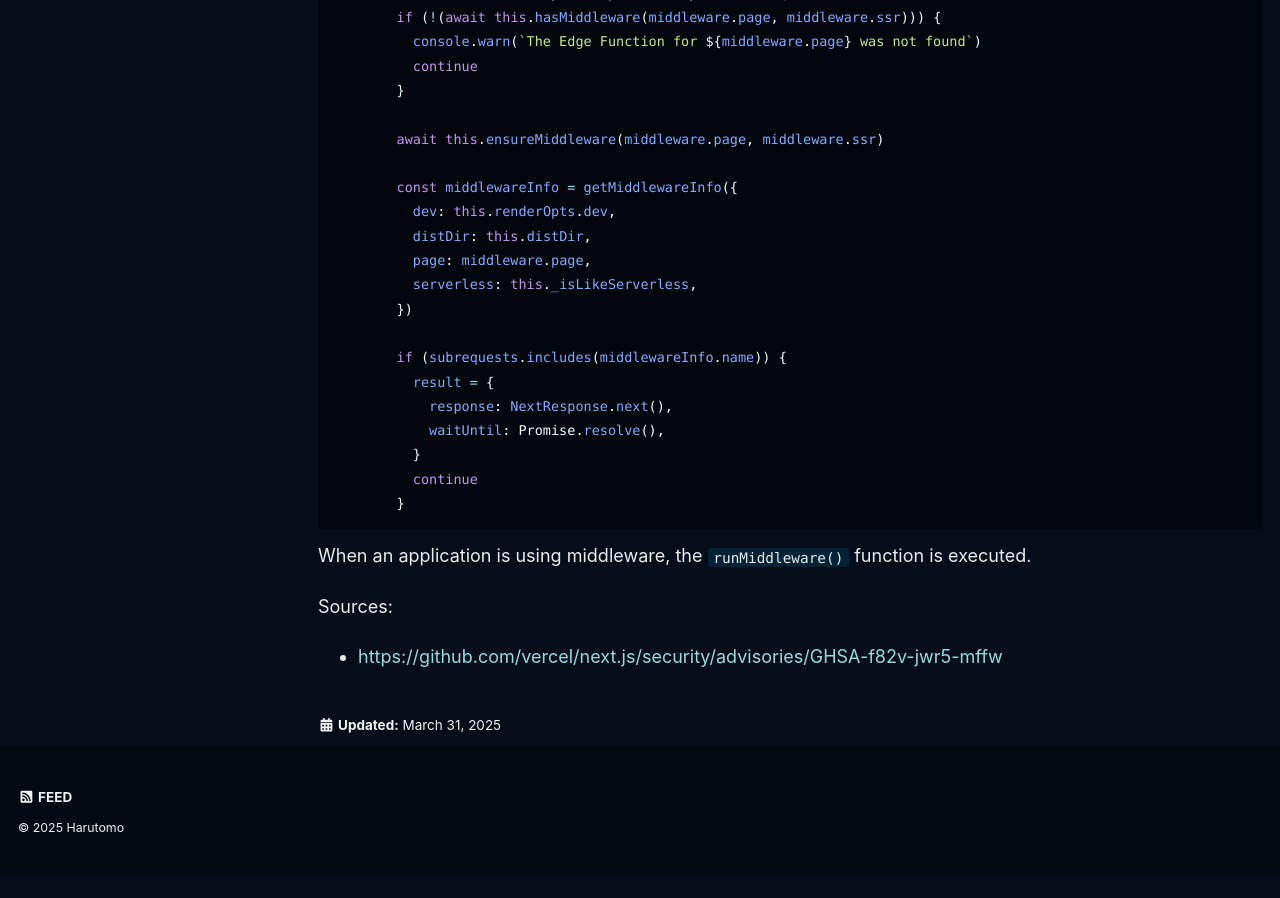
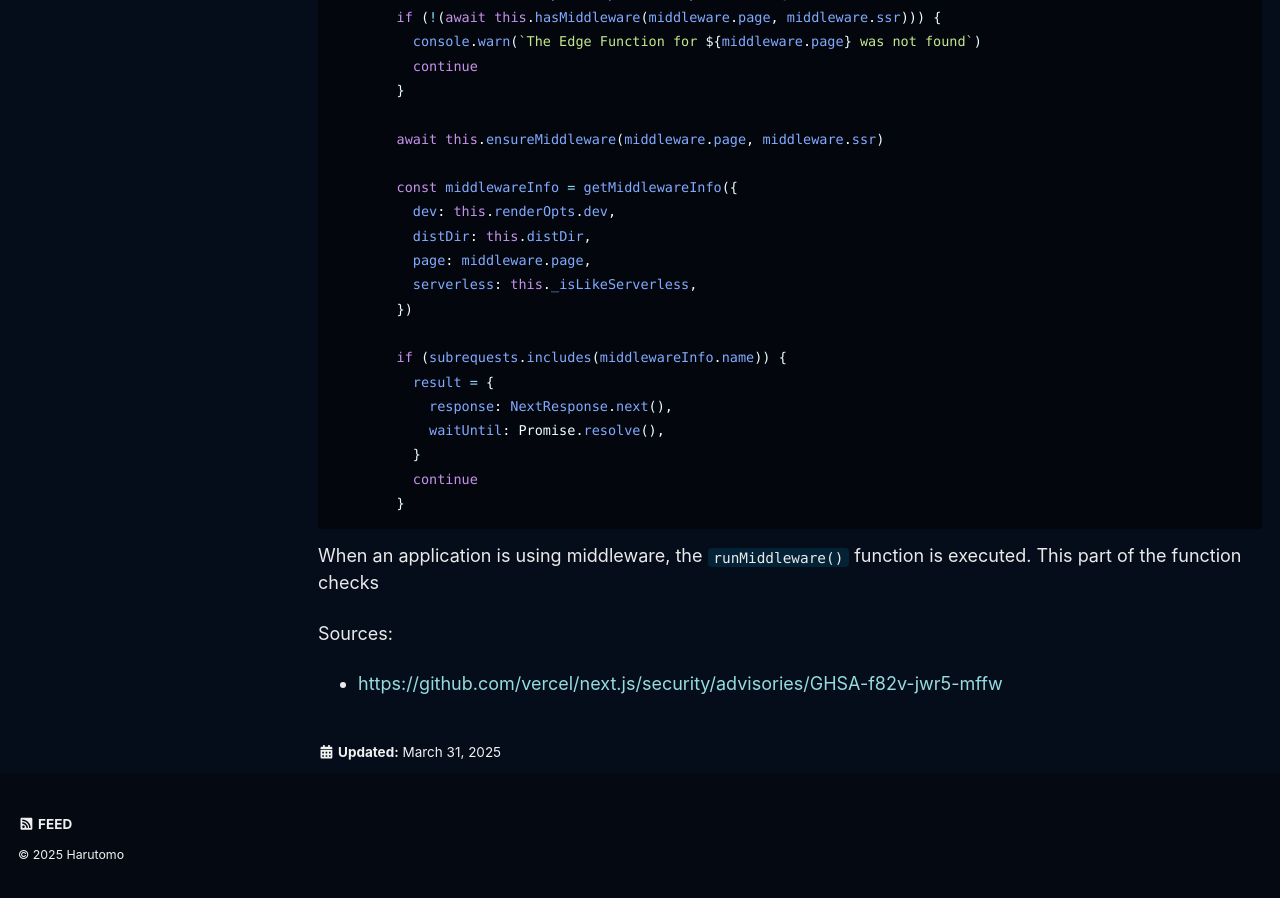
Before and after one commit to harutomo-jp/harutomo-jp.github.io, a Jekyll site: the page built from _posts/2025-03-31-CVE-2025-29927.md, in a window 1280 px wide and 900 px high, scrolled down 1669 px. Built offline with Jekyll 4.4.1, drawn with Linux system fonts in a browser that asks for light colours; cached includes are drawn as plain includes; before the commit the page ends 2542 px from its top, so only the background shows below that.

Commit message:
Tue, Apr 1, 2025, 1:53 PM -04:00

````diff
--- a/_posts/2025-03-31-CVE-2025-29927.md
+++ b/_posts/2025-03-31-CVE-2025-29927.md
@@ -67,7 +67,7 @@ However, in an earlier version of the framework (v12.0.7), researchers noticed t
         }
 ```
 
-When an application is using middleware, the `runMiddleware()` function is executed.
+When an application is using middleware, the `runMiddleware()` function is executed.  This part of the function checks
 
 
 Sources:
````
